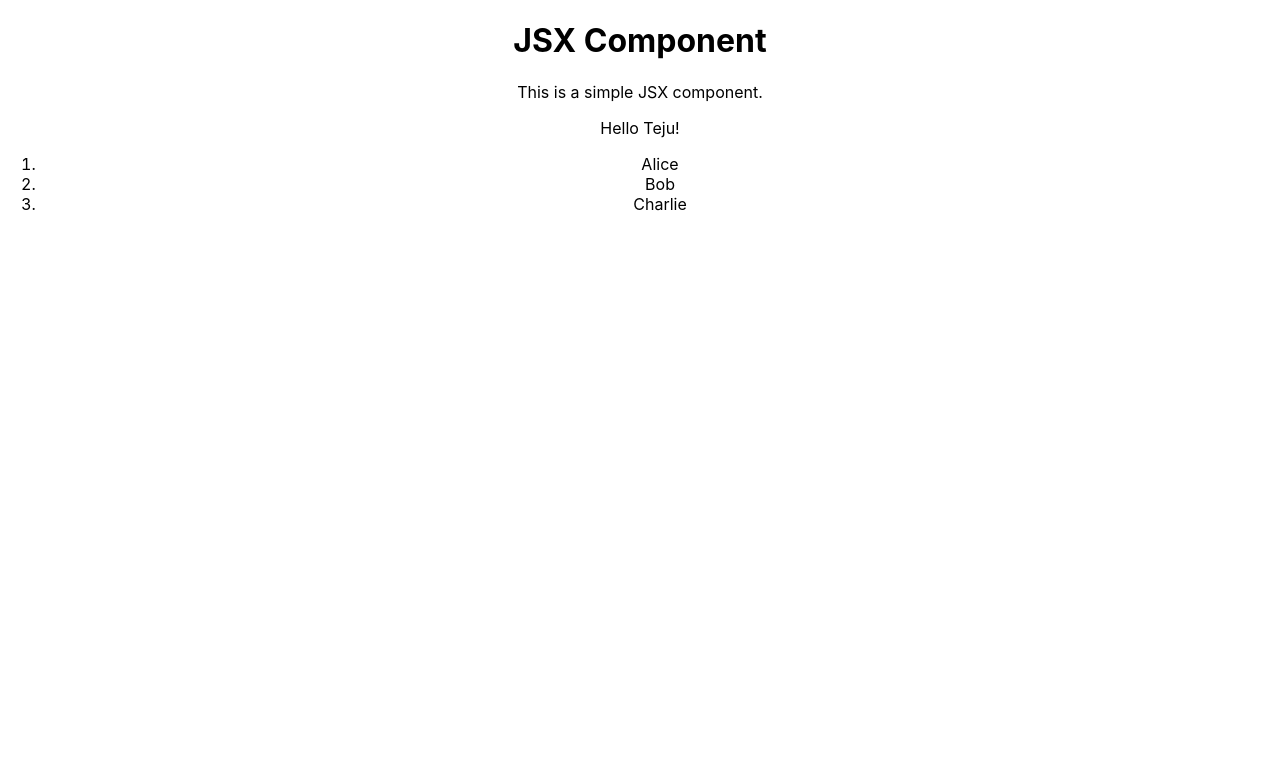
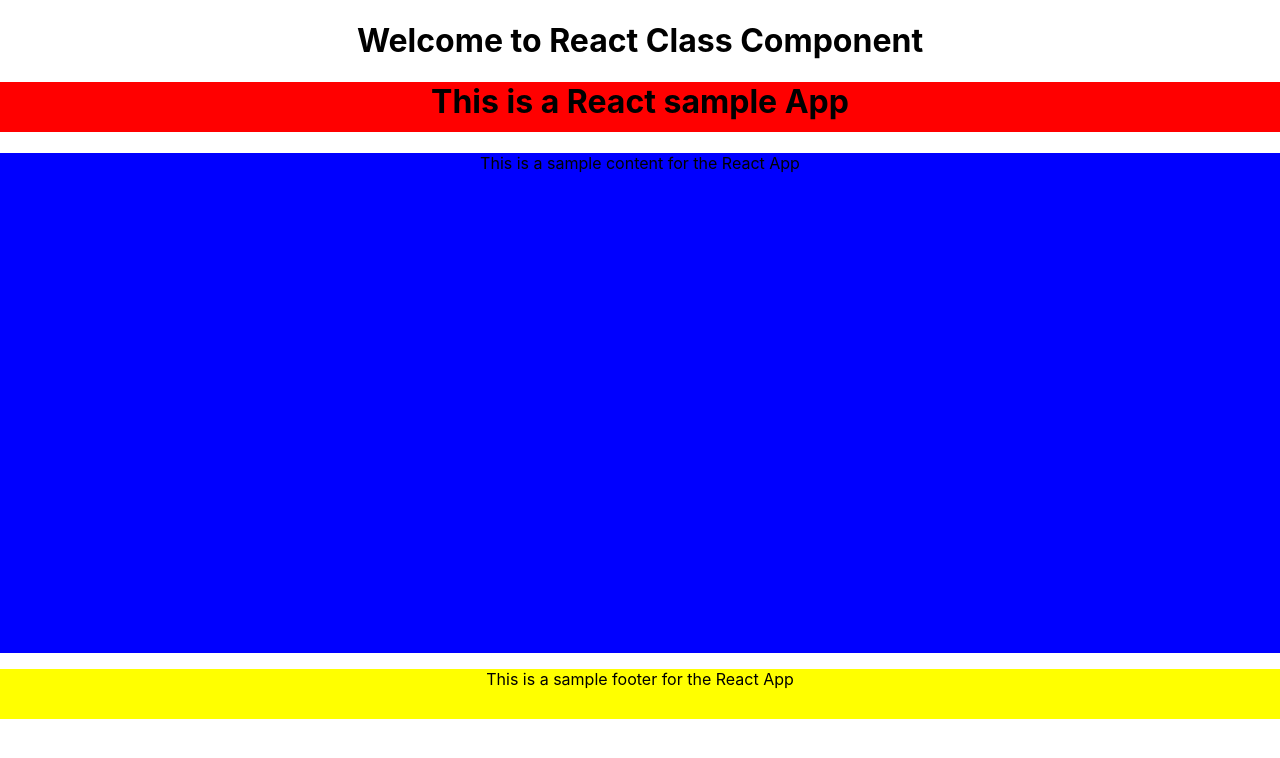
Before and after one commit to kotireddy-hub/React_basic_app, a React (Create React App) app: page / in a window 1280 px wide. Shown: the top 758 px of the page. Built offline with nearby package versions, Linux system fonts and the light colour scheme.

Commit message:
Reuseablecomponent : add the components

```diff
--- a/src/App.js
+++ b/src/App.js
@@ -1,8 +1,34 @@
 import './App.css';
+//3. separation of component into different files for better maintainability and reusability
+import Content from './Day-3/React-components/Content/Content';
+import Header from './Day-3/React-components/Header/Header';
+import Footer from './Day-3/React-components/Footer/Footer';
+import Welcome from './Day-3/React-components/ClassBasedComponent/Welcome';
 // import Header from './header';
 // import Button from './Button';
 // import ParentComponent from './ParentComponent';
-import GreetingMessage from '../src/Jsx/GreentingMessage';
+// import GreetingMessage from '../src/Jsx/GreentingMessage';
+// import ReuseableButton from './Day-3/React-components/ReuseableButton';
+
+/*
+// Maintainabilty and Reusability of the code
+function Header() {
+    return (
+        <h1 style={{ backgroundColor: 'red', height: '50px' }}> This is a React sample App</h1>
+    )
+}
+
+function Content() {
+    return (
+        <p style={{ backgroundColor: 'blue', height: '500px' }}> This is a sample content for the React App</p>
+    )
+}
+
+function Footer() {
+    return (
+        <p style={{ backgroundColor: 'yellow', height: '50px' }}> This is a sample footer for the React App</p>
+    )
+}*/
 
 function App() {
   return (
@@ -11,7 +37,24 @@ function App() {
       <ParentComponent />
       <Button label="Click me" />
       <Button label="Submit"  />  */}
-      <GreetingMessage />
+      {/* <GreetingMessage />
+      // Reusabilty of the button component
+      <ReuseableButton message="Hello, I'm a reusable button!" />
+      <ReuseableButton message="Welcome!" />
+      <ReuseableButton message="Hello World!" /> */}
+      {/* <headers>
+        <h1 styles={{ backgroundColor: 'red', height: '50px' }}> This an React sample App</h1>
+      </headers>
+      <content>
+        <p styles={{ backgroundColor: 'blue', height: '500px' }}> This is a sample content for the React App</p>
+      </content>
+      <footer>
+        <p styles={{ backgroundColor: 'yellow', height: '50px' }}> This is a sample footer for the React App</p>
+      </footer> */}
+      <Welcome />
+        <Header />
+        <Content />
+        <Footer />
     </div>
   );
 }
--- /dev/null
+++ b/src/Day-3/React-components/ClassBasedComponent/Welcome.jsx
@@ -0,0 +1,12 @@
+import React from 'react';
+
+class Welcome extends React.Component {
+
+    render(){
+        return (
+            <h1>Welcome to React Class Component</h1>
+        )
+    }
+};
+
+export default Welcome;
--- /dev/null
+++ b/src/Day-3/React-components/Content/Content.jsx
@@ -0,0 +1,7 @@
+function Content() {
+    return (
+        <p style={{ backgroundColor: 'blue', height: '500px' }}> This is a sample content for the React App</p>
+    )
+};
+
+export default Content;
--- /dev/null
+++ b/src/Day-3/React-components/Footer/Footer.jsx
@@ -0,0 +1,7 @@
+function Footer() {
+    return (
+        <p style={{ backgroundColor: 'yellow', height: '50px' }}> This is a sample footer for the React App</p>
+    )
+};
+
+export default Footer;
--- /dev/null
+++ b/src/Day-3/React-components/Header/Header.jsx
@@ -0,0 +1,7 @@
+function Header() {
+    return (
+        <h1 style={{ backgroundColor: 'red', height: '50px' }}> This is a React sample App</h1>
+    )
+}
+
+export default Header;
--- /dev/null
+++ b/src/Day-3/React-components/ReuseableButton.jsx
@@ -0,0 +1,11 @@
+// const props = { message: "Hello, I'm a reusable button!" }
+// { message }
+
+function ReuseableButton ({ message }){
+    // props : { message: "Hello, I'm a reusable button!" }
+    return (
+        <div>{message}</div>
+    )
+}
+
+export default ReuseableButton;
```
Also changed, not shown: src/Day-3/React-components/README.md (added).
